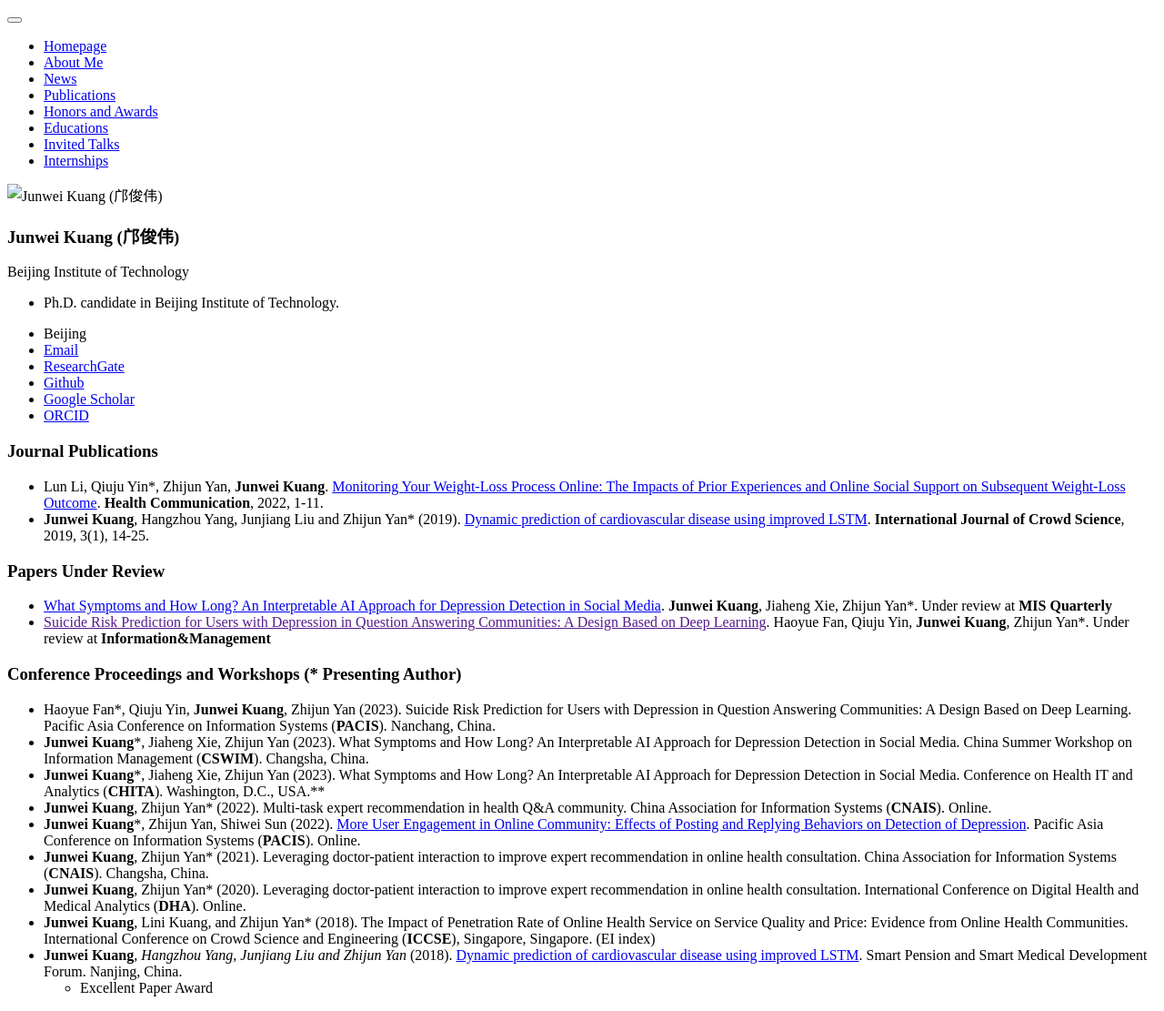
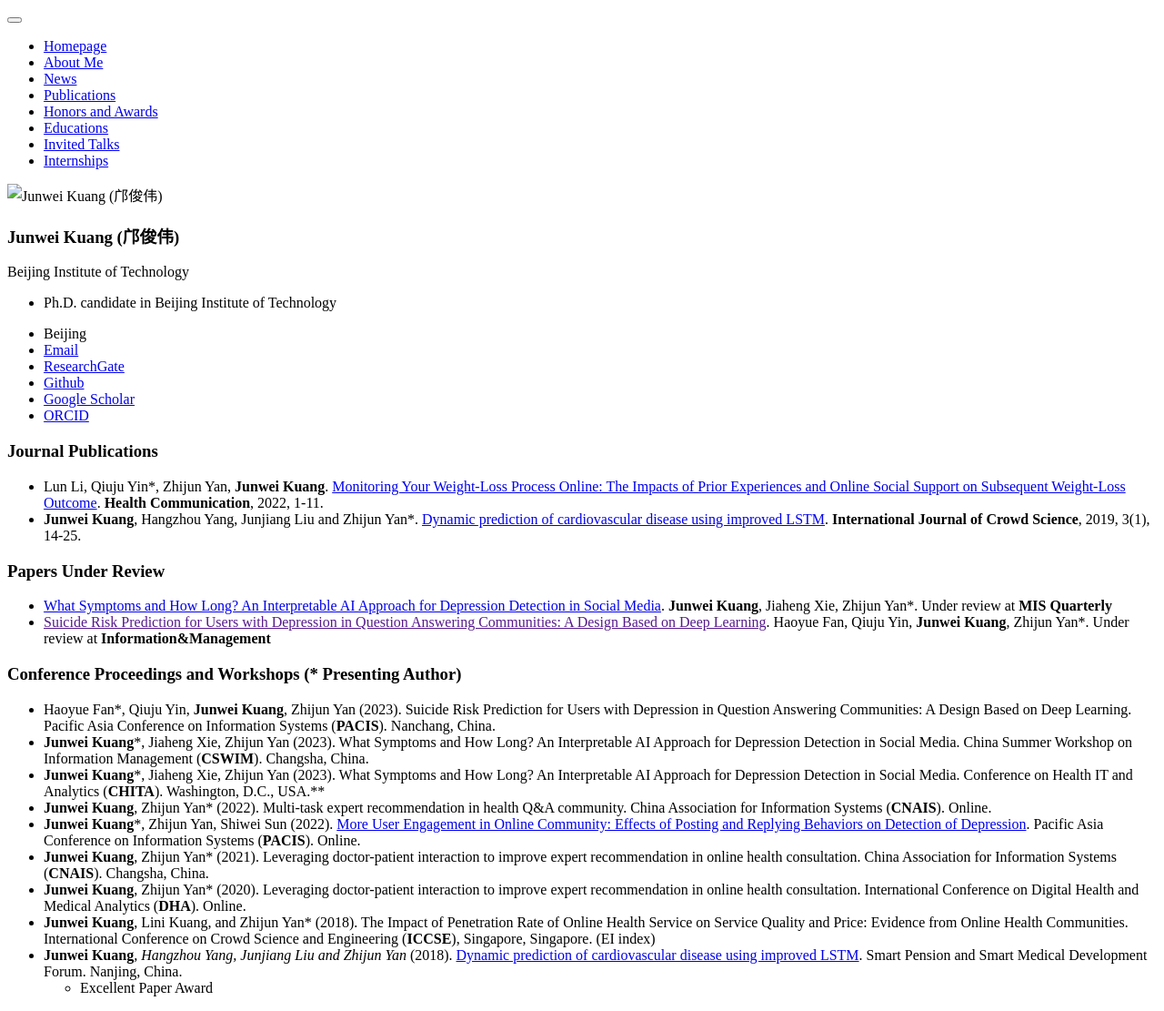
Before and after one commit to JunweiKuang/JunweiKuang.github.io, a Jekyll site: the page built from _pages/includes/pub.md, in a window 1280 px wide. Shown: the whole page at 91% size. Built offline with Jekyll 4.4.1, drawn with Linux system fonts in a browser that asks for light colours; our own code applies the rules of GitHub Pages for plain Markdown files.

Commit message:
add all files

```diff
--- a/_config.yml
+++ b/_config.yml
@@ -7,7 +7,7 @@
 
 # Site Settings
 title                    : "Junwei Kuang"
-description              : "Ph.D. candidate in Beijing Institute of Technology."
+description              : "Ph.D. candidate in Beijing Institute of Technology"
 repository               : "junweikuang/junweikuang.github.io"
 google_scholar_stats_use_cdn : true
 
--- a/_pages/includes/pub.md
+++ b/_pages/includes/pub.md
@@ -1,7 +1,7 @@
 # Journal Publications
 
 - Lun Li, Qiuju Yin*, Zhijun Yan, **Junwei Kuang**. [Monitoring Your Weight-Loss Process Online: The Impacts of Prior Experiences and Online Social Support on Subsequent Weight-Loss Outcome](https://www.tandfonline.com/doi/full/10.1080/10410236.2022.2073116). **Health Communication**, 2022, 1-11.
-- **Junwei Kuang**, Hangzhou Yang, Junjiang Liu and Zhijun Yan* (2019). [Dynamic prediction of cardiovascular disease using improved LSTM](https://ieeexplore.ieee.org/abstract/document/9826648). **International Journal of Crowd Science**, 2019, 3(1), 14-25.
+- **Junwei Kuang**, Hangzhou Yang, Junjiang Liu and Zhijun Yan*. [Dynamic prediction of cardiovascular disease using improved LSTM](https://ieeexplore.ieee.org/abstract/document/9826648). **International Journal of Crowd Science**, 2019, 3(1), 14-25.
 
 # Papers Under Review
 
```
